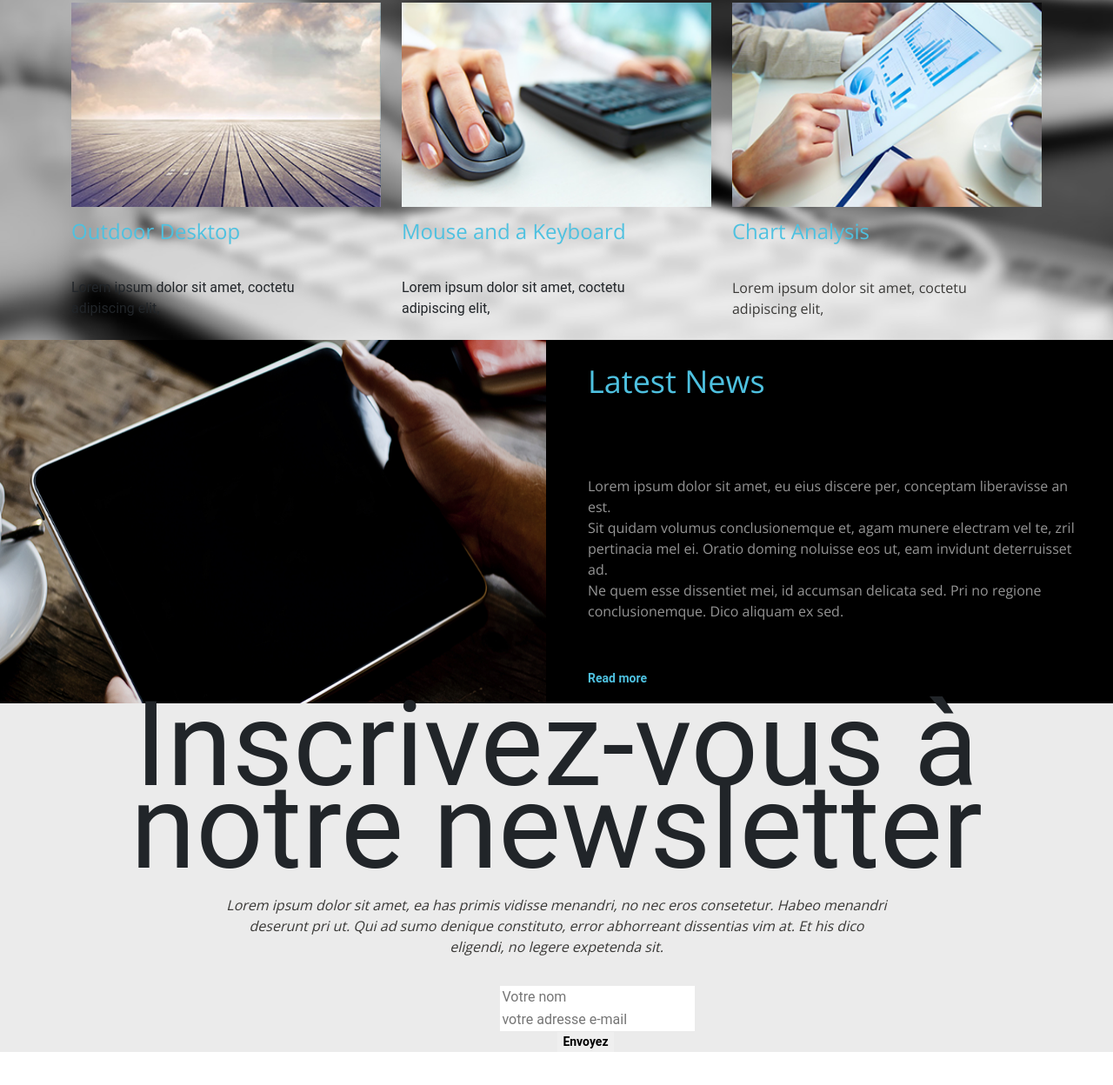
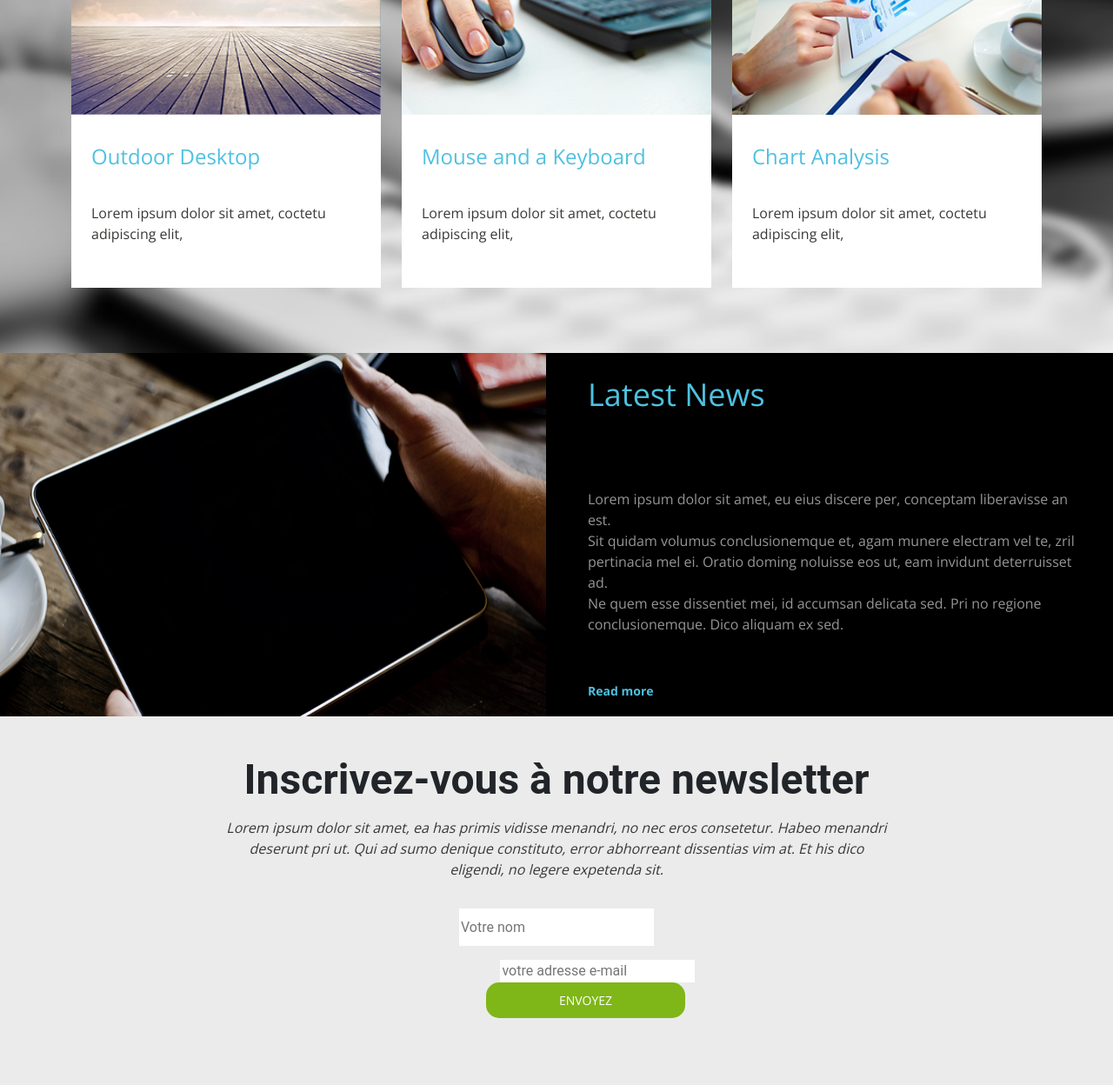
Before and after one commit to tarunmungurah/Test-Senior, a website: page index_test_senior.html in a window 1280 px wide. Shown: the part 1442-2690 px from the top of the page at 87% size. Before the commit the page ends 2652 px from the top, so only its background shows below. Drawn offline with nearby package versions, Linux system fonts and the light colour scheme.

Commit message:
21/09/22

```diff
--- a/index_test_senior.html
+++ b/index_test_senior.html
@@ -141,7 +141,7 @@
                         <img src="dist/images/outdoor.jpg" class="card-img-top" alt="...">
                         <div class="card-body">
                             <h3 class="references__card-type">Outdoor Desktop</h3>
-                            <p class="card-text">Lorem ipsum dolor sit amet, coctetu <br>
+                            <p class="references__card-text">Lorem ipsum dolor sit amet, coctetu <br>
                                 adipiscing elit, </p>
                         </div>
                     </div>
@@ -151,7 +151,7 @@
                         <img src="dist/images/mouse.png" class="card-img-top" alt="...">
                         <div class="card-body">
                             <h3 class="references__card-type">Mouse and a Keyboard</h3>
-                            <p class="card-text">Lorem ipsum dolor sit amet, coctetu <br>
+                            <p class="references__card-text">Lorem ipsum dolor sit amet, coctetu <br>
                                 adipiscing elit, </p>
                         </div>
                     </div>
@@ -193,25 +193,28 @@
         </div>
     </div>
     <!-- tablet + latest news -->
+
     <!-- inscrivez-vous -->
     <div class="newsletter">
         <div class="container">
-
-                <h1 class="newletter__title text-center">Inscrivez-vous à notre newsletter</h1>
-                <p class="newsletter__text text-center">
-                    Lorem ipsum dolor sit amet, ea has primis vidisse menandri, no nec eros consetetur. Habeo menandri
-                    <br>
-                    deserunt pri ut. Qui ad sumo denique constituto, error abhorreant dissentias vim at. Et his dico
-                    <br>
-                    eligendi, no legere expetenda sit. </p>
-
+            <h2 class="newletter__title text-center">Inscrivez-vous à notre newsletter</h2>
+            <p class="newsletter__subtitle text-center">
+                Lorem ipsum dolor sit amet, ea has primis vidisse menandri, no nec eros consetetur. Habeo menandri
+                <br>
+                deserunt pri ut. Qui ad sumo denique constituto, error abhorreant dissentias vim at. Et his dico
+                <br>
+                eligendi, no legere expetenda sit. </p>
             <form>
                 <div class="row">
                     <div class="col-lg-6 offset-lg-3">
-                        <div class="form-item">
+                        <div class="form-item ">
+
+
+
+
                             <div class="row">
-                                <div class="col-md-10 offset-md-2 text-center">
-                                    <input type="text" id="fname" name="firstname" placeholder="Votre nom">
+                                <div class="col-md-8 offset-md-2 text-center">
+                                    <input type="text" id="fname" class="form-control" placeholder="Votre nom">
                                 </div>
                                 <div class="col-md-10 offset-md-2 text-center">
                                     <input type="text" id="fname" name="firstname" placeholder="votre adresse e-mail">
@@ -227,6 +230,7 @@
             </form>
         </div>
     </div>
+    </div>
     <!-- inscrivez-vous -->
     <script src="https://kit.fontawesome.com/0c54b7787d.js"></script>
     <script src="https://kit.fontawesome.com/0c54b7787d.js"></script>
--- a/src/scss/base/_heading.scss
+++ b/src/scss/base/_heading.scss
@@ -11,11 +11,12 @@
 }
 
 h2 {
-  margin: 0;
 
+  margin-bottom: 32px;
   @include media-breakpoint-up(lg) {
-    @include font-size-custom(65px);
-    line-height: 75px;
+    @include font-size-custom(30px);
+    font-weight: $bold;
+    line-height: 22px;
   }
 
 }
--- a/src/scss/components/_buttons.scss
+++ b/src/scss/components/_buttons.scss
@@ -1,12 +1,19 @@
 .btn {
-
     text-align: center;
     font-size: 14px;
-    font-weight: $bold;
     text-decoration: none;
+    font-family: $Open-sans;
 }
 
 .btn-primary {
     color: $primary-color;
+    font-weight: $bold;
+}
 
+.btn-contact {
+    background-color: #7fb618;
+    color: $white;
+    padding: 10px 84px;
+    border-radius: 15px;
+    text-transform: uppercase;
 }
--- a/src/scss/helpers/_variables.scss
+++ b/src/scss/helpers/_variables.scss
@@ -27,9 +27,7 @@
 $black: map-get($colors, black);
 $primary-color: map-get($colors, primary-color);
 
-
 $regular: map-get($font-weight, regular);
 $bold: map-get($font-weight, bold);
 
-
 $Open-sans: 'Open Sans', sans-serif;
--- a/src/scss/layout/_newsletter.scss
+++ b/src/scss/layout/_newsletter.scss
@@ -1,20 +1,28 @@
 .newsletter {
-background: #ebebeb;
+    padding: 62px 0 130px 0;
+    background: #ebebeb;
 
     &__title {
-        font-size: 30px;
         font-family: $Open-sans;
         color: #0b1a26;
-        font-weight: bold;
         text-transform: uppercase;
         margin-bottom: 32px;
     }
 
-    &__text {
+    &__subtitle {
         font-size: 16px;
         font-family: $Open-sans;
         color: #3a3937;
         font-style: italic;
         margin-bottom: 33px;
     }
+
+    .form-control {
+        max-width: 521px;
+        height: 43px;
+        border-radius: 0;
+        margin-bottom: 16px;
+    }
+
+
 }
--- a/src/scss/layout/_references.scss
+++ b/src/scss/layout/_references.scss
@@ -3,7 +3,7 @@
     padding: 52px 0 75px 0;
     background: url("../images/ref-bg.jpg");
     width: 100%;
-    height: 604px;
+    height:auto;
     background-size: cover;
 
     &__title {
@@ -14,6 +14,7 @@
         font-weight: $bold;
         margin: 0 0 29px 0;
     }
+
     &__subtitle {
         font-family: $Open-sans;
         color: $white;
@@ -25,18 +26,23 @@
         font-family: $Open-sans;
         color: $primary-color;
         font-size: 24px;
-        margin-bottom: 26px;
+        padding: 0 0 26px 23px;
     }
 
     &__card-text {
         font-family: $Open-sans;
         color: #3a3937;
         font-size: 16px;
-        margin-bottom: 52px;
+       padding: 0 0 50px 23px;
     }
 
     .card-img-top {
         height: 235px;
-        object-fit: cover;
+        margin-bottom: 20px;
+    }
+
+    .card{
+        background-color: $white;
+
     }
 }
```
Also changed, not shown: dist/css/main.min.css.
